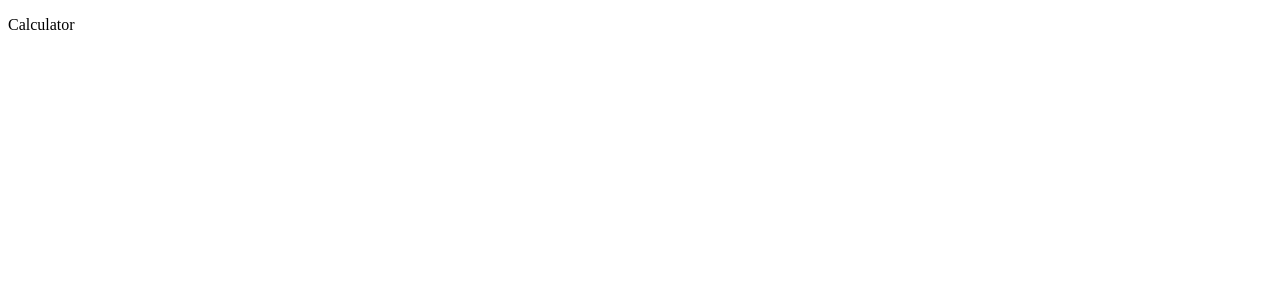
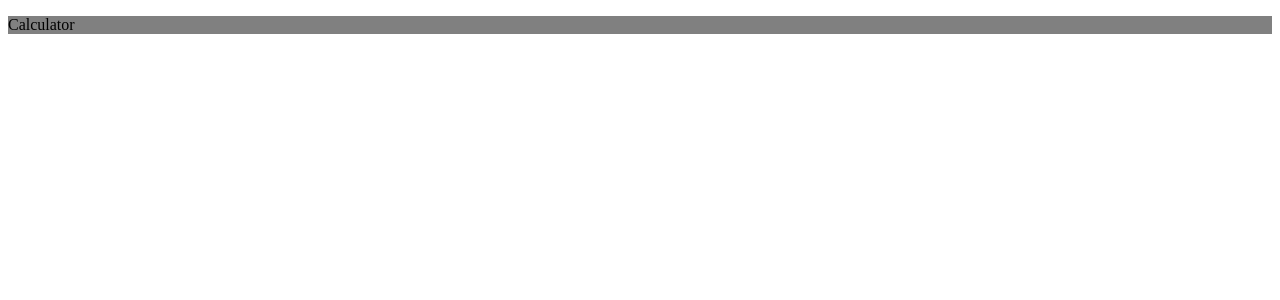
Before and after one commit to ClintonEnyinna/react_calculator, a React (Create React App) app: page / in a window 1280 px wide. Shown: the top 300 px of the page. Built offline with nearby package versions, Linux system fonts and the light colour scheme.

Commit message:
add app.css to fix linter error

```diff
--- /dev/null
+++ b/src/App.css
@@ -0,0 +1,3 @@
+p {
+  background-color: grey;
+}
--- a/src/App.js
+++ b/src/App.js
@@ -1,4 +1,5 @@
 import React from 'react';
+import './App.css';
 
 function App() {
   return (
```
